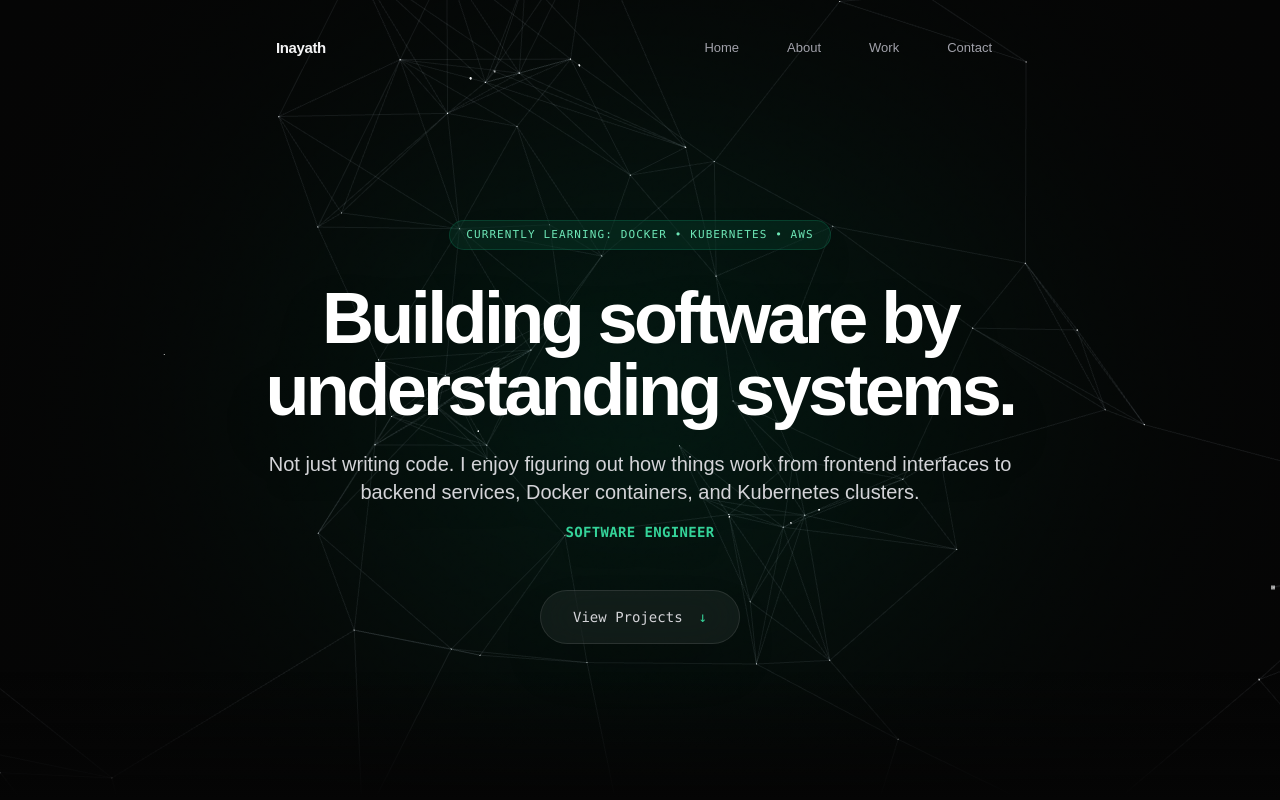
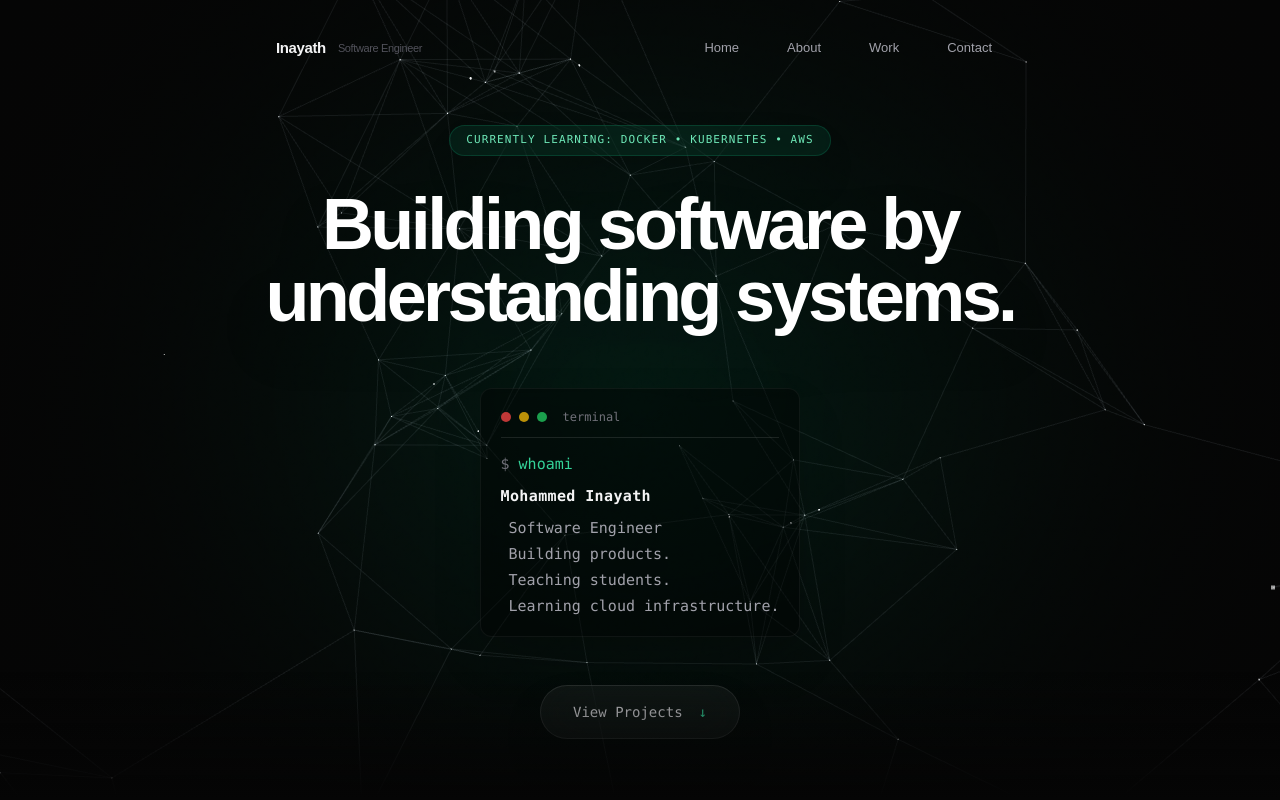
Before and after one commit to Itsmeinayath/Portfolio, a React (Vite) app: page / in a window 1280 px wide. Shown: the top 800 px of the page. Built offline with nearby package versions, Linux system fonts and the light colour scheme; a web font is replaced by a local one.

Commit message:
feat: improve identity clarity in hero and navbar

```diff
--- a/src/sections/Hero.jsx
+++ b/src/sections/Hero.jsx
@@ -48,10 +48,27 @@ const Hero = () => {
                     Building software by <br className="hidden sm:block" /> understanding systems.
                 </h1>
 
-                <p className="text-zinc-300 text-lg sm:text-xl font-medium leading-relaxed text-center max-w-3xl mt-6 drop-shadow-xl mx-auto">
-                    Not just writing code. I enjoy figuring out how things work from frontend interfaces to backend services, Docker containers, and Kubernetes clusters. <br />
-                    <span className="text-emerald-400 font-semibold mt-4 block font-mono text-sm tracking-wide uppercase">Software Engineer</span>
-                </p>
+                <div className="text-zinc-300 text-lg sm:text-xl font-medium leading-relaxed text-center max-w-3xl mt-6 drop-shadow-xl mx-auto">
+                    <div className="mt-8 text-left bg-black/40 backdrop-blur-md border border-white/5 rounded-xl p-5 font-mono text-sm sm:text-[15px] max-w-md mx-auto shadow-2xl relative overflow-hidden group">
+                        {/* Subtle shine effect on hover */}
+                        <div className="absolute inset-0 bg-gradient-to-tr from-emerald-500/0 via-emerald-500/5 to-emerald-500/0 opacity-0 group-hover:opacity-100 transition-opacity duration-500 pointer-events-none" />
+
+                        <div className="flex items-center gap-2 mb-4 border-b border-white/10 pb-3">
+                            <div className="w-2.5 h-2.5 rounded-full bg-red-500/80"></div>
+                            <div className="w-2.5 h-2.5 rounded-full bg-yellow-500/80"></div>
+                            <div className="w-2.5 h-2.5 rounded-full bg-green-500/80"></div>
+                            <div className="ml-2 text-zinc-500 text-xs">terminal</div>
+                        </div>
+                        <div className="text-emerald-400 mb-3"><span className="text-zinc-500 select-none">$</span> whoami</div>
+                        <div className="text-zinc-100 font-semibold mb-3 tracking-wide">Mohammed Inayath</div>
+                        <div className="text-zinc-400 space-y-1.5 ml-2">
+                            <div className="hover:text-zinc-200 transition-colors">Software Engineer</div>
+                            <div className="hover:text-zinc-200 transition-colors">Building products.</div>
+                            <div className="hover:text-zinc-200 transition-colors">Teaching students.</div>
+                            <div className="hover:text-zinc-200 transition-colors">Learning cloud infrastructure.</div>
+                        </div>
+                    </div>
+                </div>
 
                 {/* Minimalist, subtle premium button */}
                 <a href="#work" className="mt-12 pointer-events-auto flex items-center gap-2 px-8 py-4 border border-white/10 rounded-full bg-white/5 hover:bg-white/10 hover:border-white/20 transition-all font-mono text-zinc-300 hover:text-white text-sm backdrop-blur-xl shadow-2xl">
--- a/src/sections/Navbar.jsx
+++ b/src/sections/Navbar.jsx
@@ -24,8 +24,9 @@ const Navbar = () => {
         <header className="fixed top-6 left-1/2 -translate-x-1/2 z-50 w-[92%] max-w-3xl bg-transparent">
             <div className="px-5 h-12 flex items-center justify-between">
                 <div className="flex items-center gap-1.5 tracking-tight">
-                    <a href="/" className="font-semibold text-[15px] tracking-tight text-zinc-100 hover:text-emerald-400 transition-colors">
+                    <a href="/" className="font-semibold text-[15px] tracking-tight text-zinc-100 hover:text-emerald-400 transition-colors flex items-center gap-2">
                         Inayath
+                        <span className="text-zinc-600 text-[11px] font-normal hidden sm:inline-block ml-1">Software Engineer</span>
                     </a>
                 </div>
 
```
